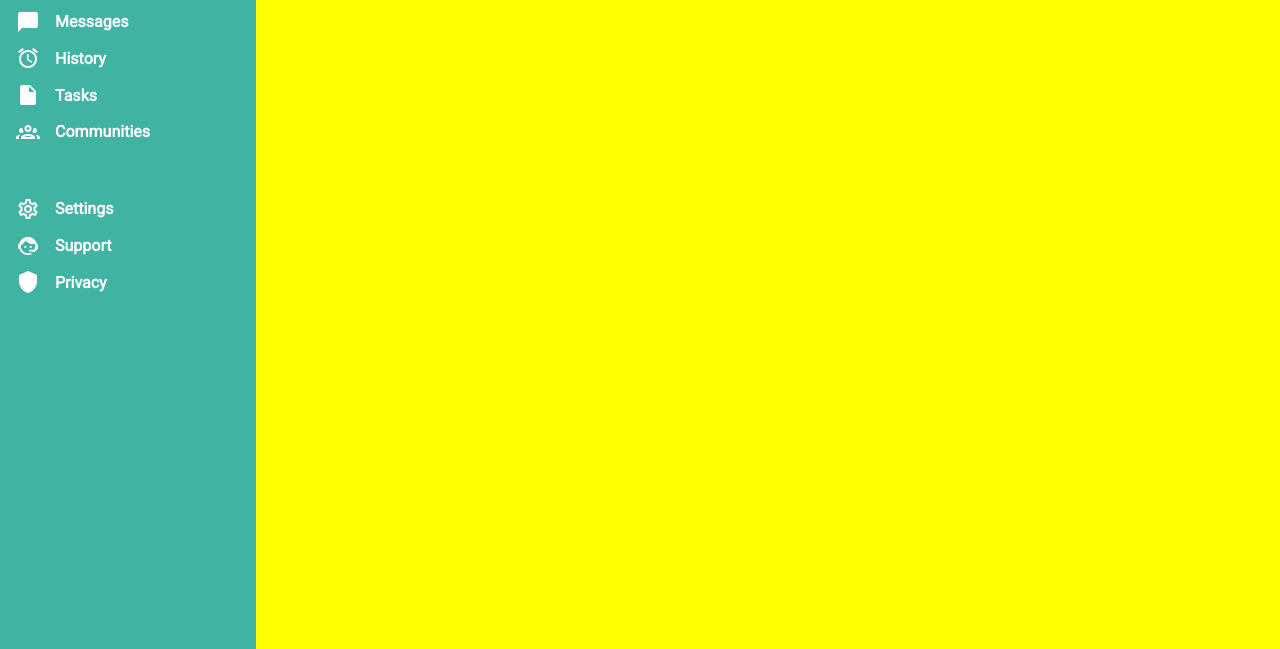
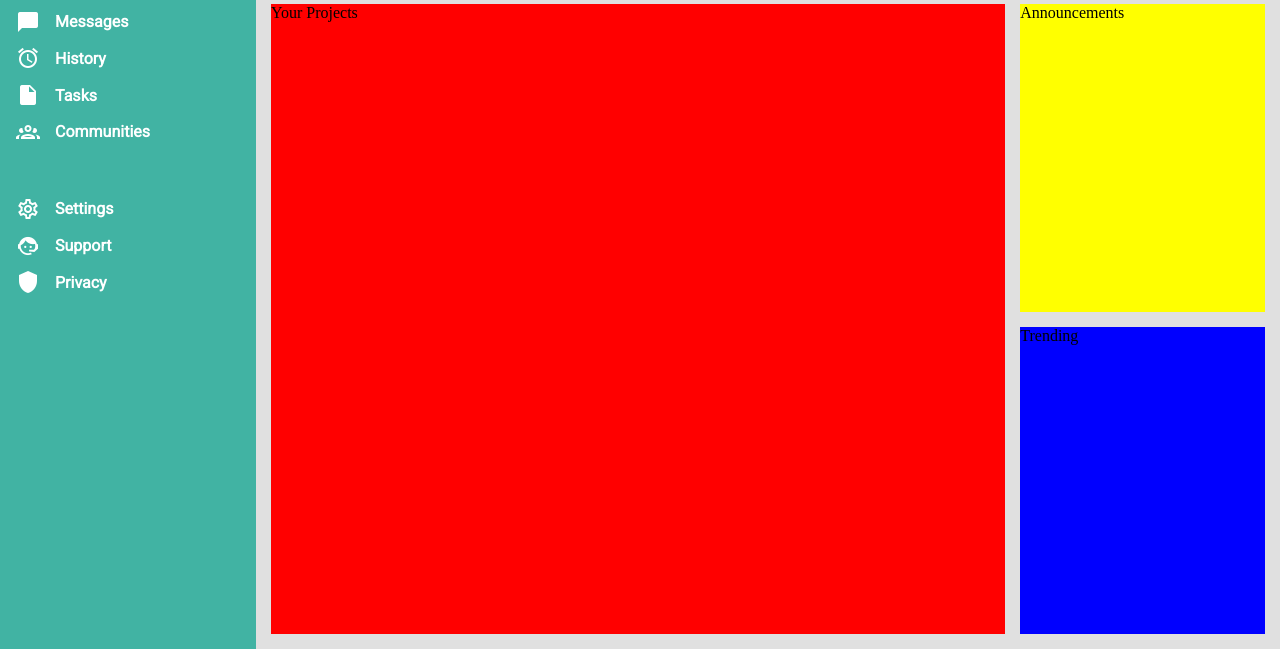
Before and after one commit to brenton-j-andrews/odin_admin_board, a plain HTML site: page index.html in a window 1280 px wide. Shown: the part 151-800 px from the top of the page. Drawn offline with Linux system fonts and the light colour scheme.

Commit message:
Started page content styling

```diff
--- a/index.html
+++ b/index.html
@@ -81,6 +81,17 @@
 
         <!-- Main page content -->
         <div class="admin-page">
+            <div class="page-projects">
+                Your Projects
+            </div>
+
+            <div class="page-announcements">
+                Announcements
+            </div>
+
+            <div class="page-trending">
+                Trending
+            </div>
 
         </div>
     </div>
--- a/styles.css
+++ b/styles.css
@@ -46,7 +46,6 @@
     width: 60%;
     display: flex;
     align-items: center;
-    /* margin-left: 5%; */
 }
 
 .header-upper-right{
@@ -108,11 +107,13 @@
     border: 1px solid var(--background-teal);
     color: white;
     font-weight: bold;
-    margin-left: 15px;
+    margin-left: 35px;
 
     height: 2.5em;
     width: 100px;
     border-radius: 15px;
+
+    transition: all .2s ease-in-out;
 }
 
 .header-buttons button:hover {
@@ -157,6 +158,10 @@
     color: white;
 }
 
+.side-bar ul:hover {
+    color: var(--background-grey);
+}
+
 .side-bar img {
     margin-right: 15px;
 }
@@ -169,6 +174,36 @@
 
 /* || Page contents section styling */
 .admin-page {
-    background-color: var(--background-yellow);
+    background-color: var(--background-grey);
+    grid-area: 2 / 2 / 3 / 3;
+
+    display: grid;
+    grid-template-columns: 3fr 1fr;
+    grid-template-rows: 1fr 1fr;
+    gap: 15px;
+    padding: 15px;
+}
+
+.page-projects {
+    background-color: red;
+    grid-area: 1 / 1 / 3 / 2;
+
+    display: grid;
+    grid-template-columns: repeat(auto-fill, 500px);
+    grid-template-rows: repeat(2, 200px);
+    gap: 10px;
+}
+
+.page-projects>* {
+    background-color: blue;
+}
+
+.page-announcements {
+    background-color: yellow;
+    grid-area: 1 / 2 / 2 / 3;
+}
+
+.page-trending {
+    background-color: blue;
     grid-area: 2 / 2 / 3 / 3;
 }
```
